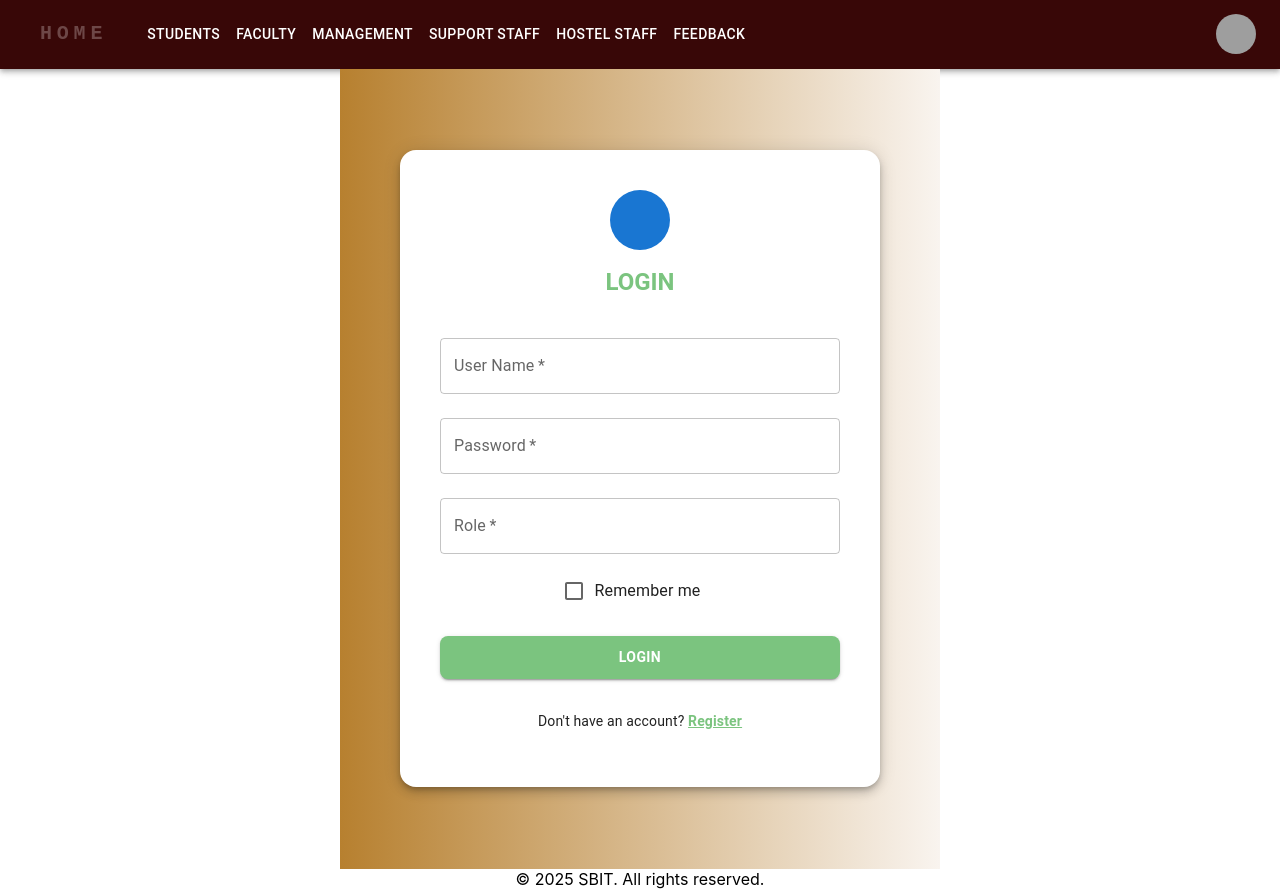
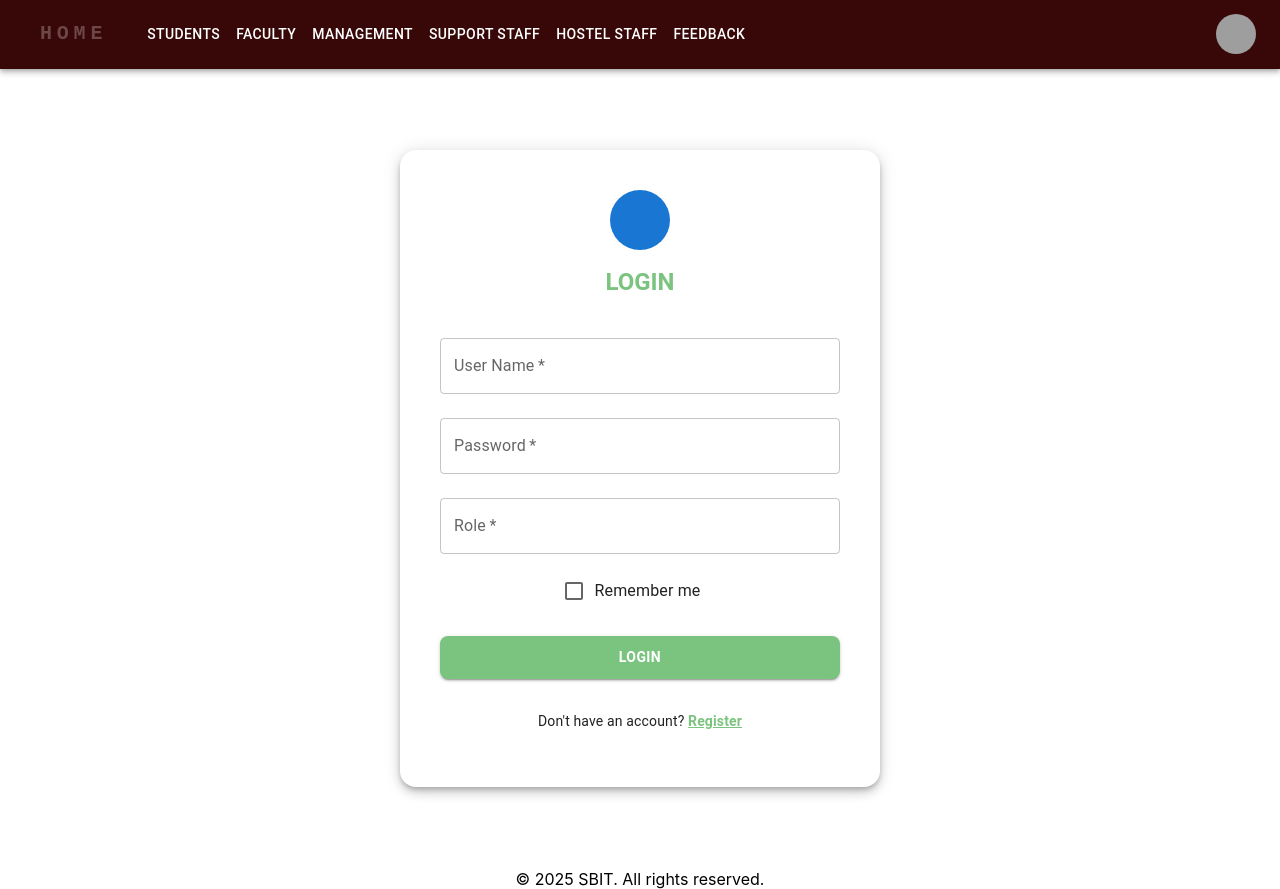
Before and after one commit to nadiyamreen/SBITMERN1NADIYA, a React (Create React App) app in the folder client/: page /login in a window 1280 px wide. Built offline with nearby package versions, Linux system fonts and the light colour scheme; grey boxes are pictures that could not be loaded; some icons are missing.

Commit message:
Fix background gradient in LogIn component

```diff
--- a/client/src/components/LogIn.js
+++ b/client/src/components/LogIn.js
@@ -51,7 +51,7 @@ const  SignIn =() =>{
         justifyContent: "center",
         alignItems: "center",
         minHeight: "100vh",
-        background: "linear-gradient(to right, #b7802fff, #f9f4ef)",
+        background: "linear-gradient(to right, ##7bc47f, #f9f4ef)",
 
       }}
     >
```
